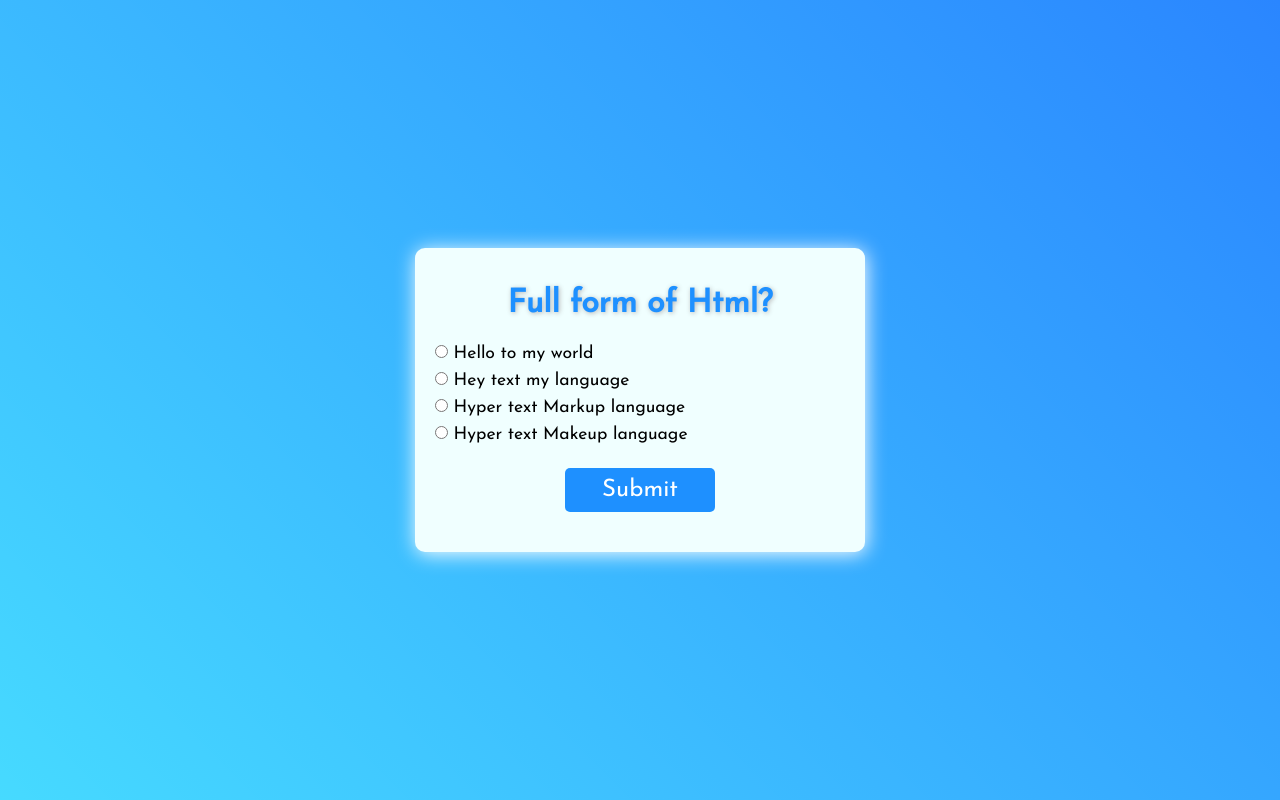
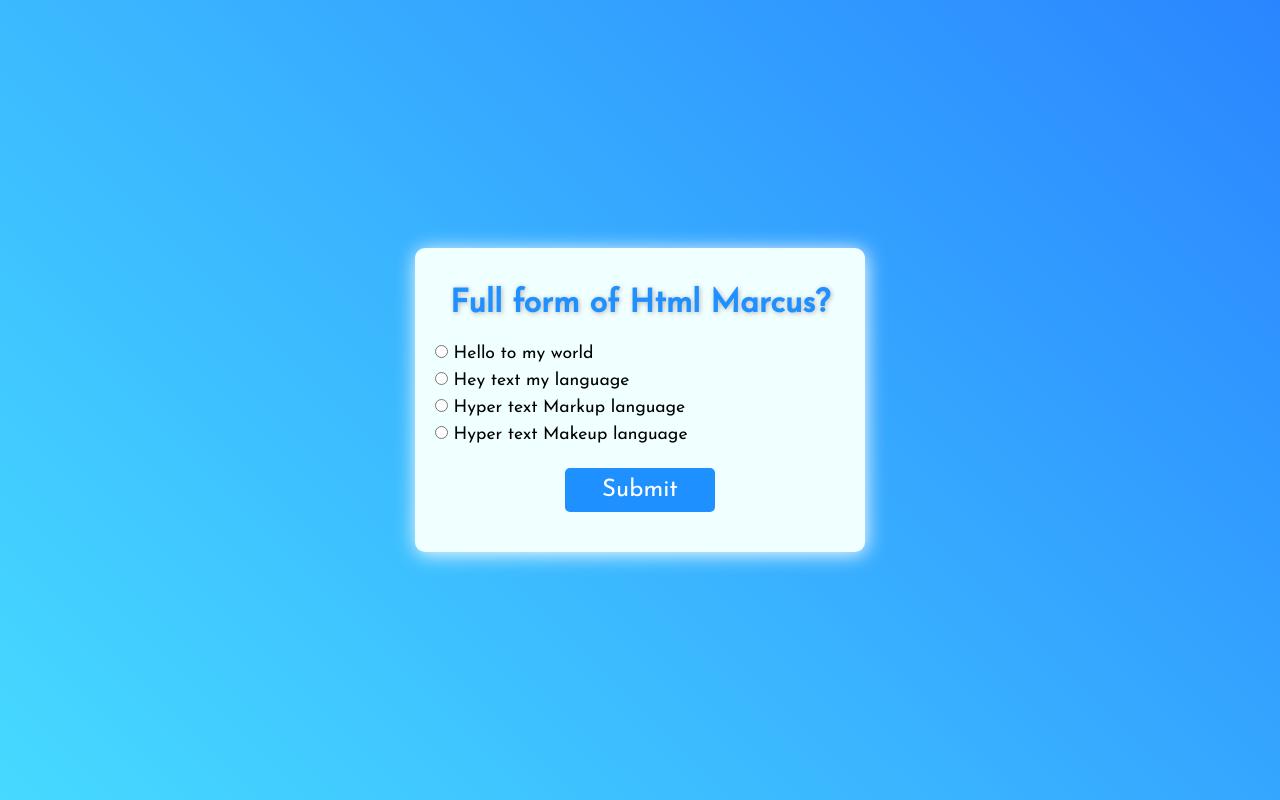
Before and after one commit to Roodmack/May_Repos_to_del, a plain HTML site: page index.html in a window 1280 px wide. Drawn offline with Linux system fonts and the light colour scheme.

Commit message:
add marcus to question

```diff
--- a/index.html
+++ b/index.html
@@ -8,7 +8,7 @@
     <link rel="shortcut icon" href="favicon.ico" type="image/x-icon" />
     <link rel="stylesheet" href="style.css" />
     <script defer src="script.js"></script>
-    <title>Quiz App</title>
+    <title>Quiz App big question</title>
   </head>
   <body>
     <section id="Content">
--- a/script.js
+++ b/script.js
@@ -1,6 +1,6 @@
 const qustionDataBase = [
   {
-    question: "Full form of Html?",
+    question: "Full form of Html Marcus?",
     option1: "Hello to my world",
     option2: "Hey text my language",
     option3: "Hyper text Markup language",
```
